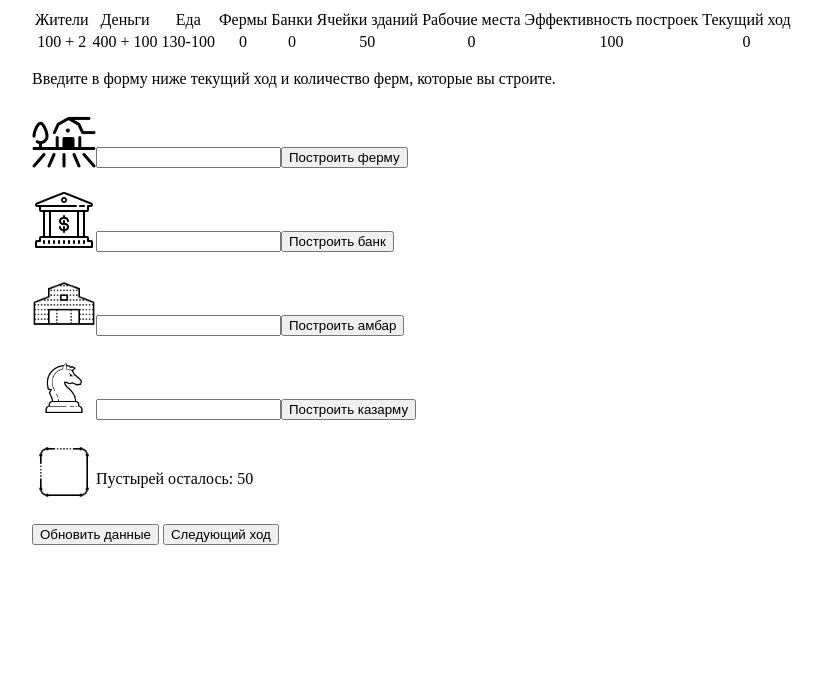
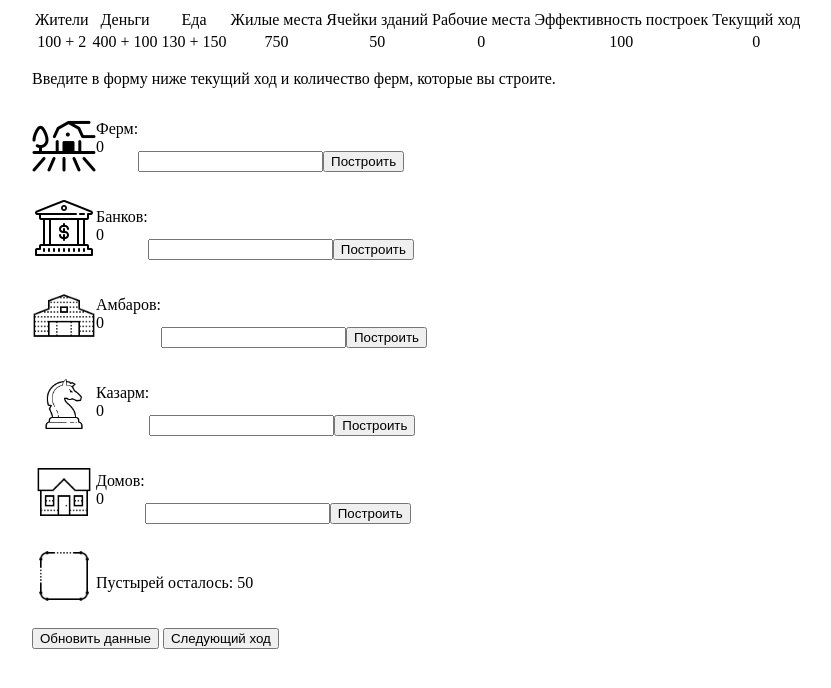
Before and after one commit to PanshinAnd/-PanshinAnd.errortopia.io-, a plain HTML site: page index.html in a window 1280 px wide. Shown: the whole page, without its empty margins (128-959 px from the left). Drawn offline with Linux system fonts and the light colour scheme.

Commit message:
Ввод механики жилья

```diff
--- a/index.html
+++ b/index.html
@@ -16,8 +16,8 @@
             <td>Жители</td>
             <td>Деньги</td>
             <td>Еда</td>
-            <td>Фермы</td>
-            <td>Банки</td>
+            <td>Жилые места</td>
+            <!--<td>Банки</td>-->
             <td>Ячейки зданий</td>
             <td>Рабочие места</td>
             <td>Эффективность построек</td>
@@ -27,8 +27,8 @@
             <td id="population"></td>
             <td id='money'></td>
             <td id='food'></td>
-            <td id='farm'></td>
-            <td id='bank'></td>
+            <td id='livingPlaces'></td>
+            <!--<td id='bank'></td>-->
             <td id='constructionCell'></td>
             <td id="workplaces"></td>
             <td id='buildEfficiency'></td>
@@ -42,26 +42,37 @@
 
           <div class='building'>
             <img src='farm.png' alt='Ферма'>
+            <div><p>Ферм: <span class='container'id='farm'></span></p></div>
             <input type='number' id='farm' name="farm" value="farm"></input>
-            <input type="button" onclick="building(farm)" value= "Построить ферму"></input>
+            <input type="button" onclick="building(farm)" value= "Построить"></input>
           </div>
           <div class="break"></div>
           <div class='building'>
             <img src='bank.png' alt='Банк'>
+            <div><p>Банков: <span class='container'id='bank'></span></p></div>
             <input type='number' id='bank' name="bank" value="bank"></input>
-            <input type="button" onclick="building(bank)" value= "Построить банк"></input>
+            <input type="button" onclick="building(bank)" value= "Построить"></input>
           </div>
           <div class="break"></div>
           <div class='building'>
             <img src='barn.png' alt='Амбар' weight=64px; height = 64px;>
+            <div><p>Амбаров: <span class='container'id='barn'></span></p></div>
             <input type='number' id='barn' name="barn" value="barn"></input>
-            <input type="button" onclick="building(barn)" value= "Построить амбар"></input>
+            <input type="button" onclick="building(barn)" value= "Построить"></input>
           </div>
           <div class="break"></div>
           <div class='building'>
             <img src='barracks.png' alt='Казарма' weight=64px; height = 64px;>
+            <div><p>Казарм: <span class='container'id='barracks'></span></p></div>
             <input type='number' id='barracks' name="barracks" value="barracks"></input>
-            <input type="button" onclick="building(bank)" value= "Построить казарму"></input>
+            <input type="button" onclick="building(barracks)" value= "Построить"></input>
+          </div>
+          <div class="break"></div>
+          <div class='building'>
+            <img src='house.png' alt='Дом' weight=64px; height = 64px;>
+            <div><p>Домов: <span class='container'id='house'></span></p></div>
+            <input type='number' id='house' name="house" value="house"></input>
+            <input type="button" onclick="building(house)" value= "Построить"></input>
           </div>
           <div class="break"></div>
           <div class='building'>
--- a/main.js
+++ b/main.js
@@ -1,8 +1,9 @@
 class Building {
-  constructor(typeRes, countRes, countWorkplaces, countBuildings) {
+  constructor(typeRes, countRes, countWorkplaces, countLivingPlaces, countBuildings) {
     this.typeRes = typeRes;
     this.countRes = countRes;
     this.countWorkplaces = countWorkplaces;
+    this.countLivingPlaces = countLivingPlaces;
     this.countBuildings = countBuildings;
   }
   income(){
@@ -11,11 +12,16 @@ class Building {
   totalWorkplaces(){
     return this.countWorkplaces * this.countBuildings;
   }
+  totalLivingPlaces(){
+    return this.countLivingPlaces * this.countBuildings;
+  }
 }
 
-let farm = new Building("food", 0.7, 25, 0);
-let bank = new Building("money", 0.25, 20, 0);
-let barn = new Building("foodLimit", 50, 15, 0);
+let farm = new Building("food",         0.7,  25, 25, 0);
+let bank = new Building("money",        0.25, 20, 5,  0);
+let barn = new Building("foodLimit",    50,   15, 15, 0);
+let barracks = new Building("warrior",  0.2,    25, 25, 0);
+let house = new Building("empty",0,  0,  50, 0);
 
 const populationGrowth = 0.02, initialFoodLimit = 10000;
 let population = 100;
@@ -24,6 +30,7 @@ let food = 130, foodLimit = initialFoodLimit;
 let currentTurn = 0;
 let balanceFood, balanceMoney, balancePopulation, balanceFoodLimit = 0;
 let constructionCells = 50;
+let livingPlaces =  constructionCells * 15;
 
 function freeCells() {
   return constructionCells - totalBuildings();
@@ -37,14 +44,20 @@ function balanceAccrual(){
   if (population > sumWorkplaces()){
     balanceMoney += Math.floor(population-sumWorkplaces());
   }
-  balanceFood = Math.floor(farm.income() - population);
+
+  livingPlaces = constructionCells * 15 + sumLivingPlaces();
+
+  balanceFood = Math.floor(farm.income() + (constructionCells * 5) - population);
   foodLimit = barn.income() + initialFoodLimit;
-  //alert(barn.income());
+
   if ((food + balanceFood) > foodLimit)
     balanceFood = foodLimit - food;
   balancePopulation = Math.floor(population * populationGrowth);
   if(food == 0){
     balancePopulation = 0;
+  }
+  if((population + balancePopulation) > livingPlaces){
+    balancePopulation = livingPlaces - population;
   }
   //Если прирост еды положительный, и
   //Еды с учетом прироста не хватает на население с учетом прироста, то
@@ -74,6 +87,9 @@ function buildEfficiency(){
 function sumWorkplaces(){
   return farm.totalWorkplaces() + bank.totalWorkplaces() + barn.totalWorkplaces();
 }
+function sumLivingPlaces(){
+  return farm.totalLivingPlaces() + bank.totalLivingPlaces() + barn.totalLivingPlaces() + barracks.totalLivingPlaces() + house.totalLivingPlaces();
+}
 function updateStat(){
   let td;
   balanceAccrual();
@@ -86,12 +102,6 @@ function updateStat(){
     else{
       td.innerHTML += balancePopulation;
     }
-
-    td = document.getElementById('farm');
-    td.innerHTML = farm.countBuildings;
-
-    td = document.getElementById('bank');
-    td.innerHTML = bank.countBuildings;
 
     td = document.getElementById('money');
     td.innerHTML = money;
@@ -112,6 +122,11 @@ function updateStat(){
     else {
       td.innerHTML += Math.floor(balanceFood);
     }
+
+    td = document.getElementById('livingPlaces');
+    td.innerHTML = livingPlaces;
+
+
     td = document.getElementById('constructionCell');
     td.innerHTML = constructionCells;
 
@@ -123,6 +138,21 @@ function updateStat(){
 
     td = document.getElementById('currentTurn');
     td.innerHTML = currentTurn;
+
+    td = document.getElementById('farm');
+    td.innerHTML = farm.countBuildings;
+
+    td = document.getElementById('bank');
+    td.innerHTML = bank.countBuildings;
+
+    td = document.getElementById('barn');
+    td.innerHTML = barn.countBuildings;
+
+    td = document.getElementById('barracks');
+    td.innerHTML = barracks.countBuildings;
+
+    td = document.getElementById('house');
+    td.innerHTML = house.countBuildings;
 
 }
 function nextTurn() {
```
Also changed, not shown: house.png (added).
